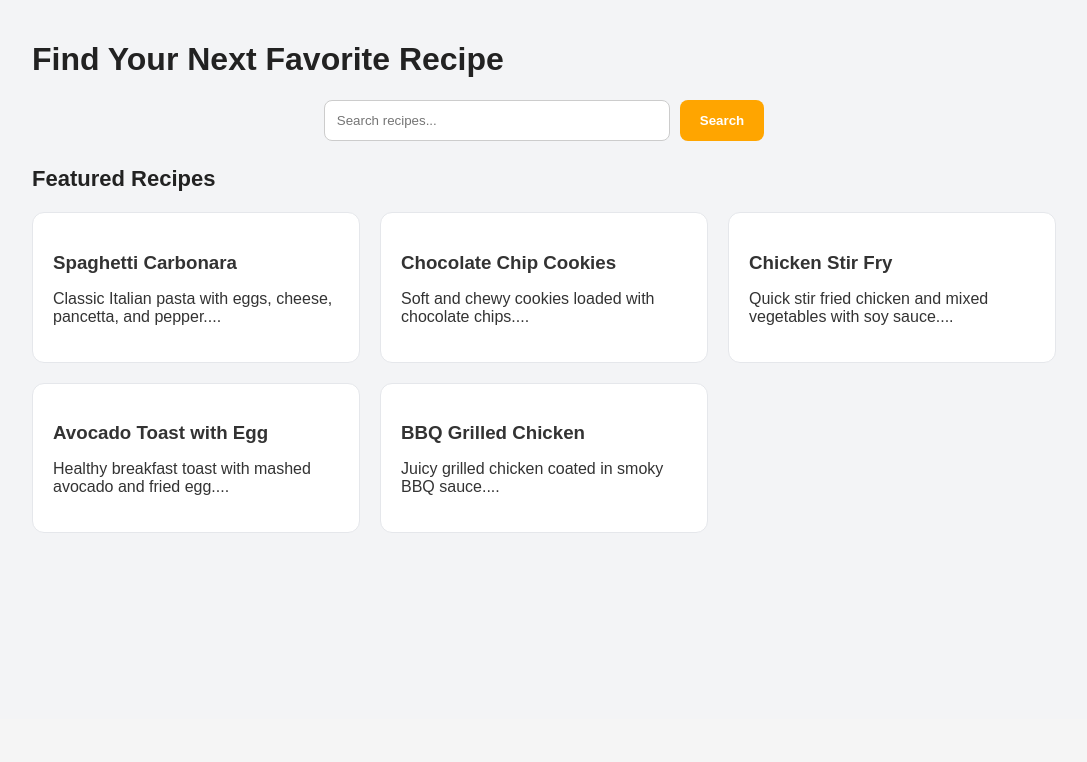
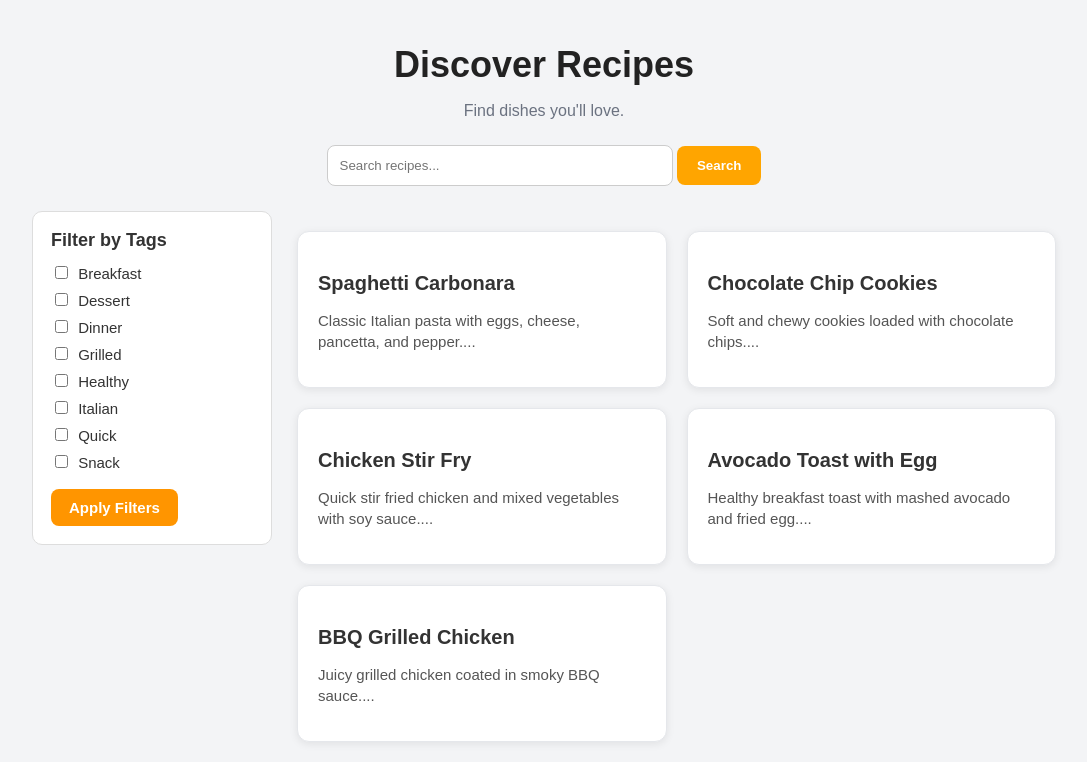
Before and after one commit to Pear312/TastyBytes, a Flask app: page / in a window 1280 px wide. Shown: the part 81-843 px from the top of the page, without its empty margins (96-1183 px from the left). Before the commit the page ends 614 px from the top, so only its background shows below. Run offline with Flask 3, Linux system fonts and the light colour scheme; data comes from the database, SQL or seed files in the repository.

Commit message:
Added Tags Filter Feature

```diff
--- a/app.py
+++ b/app.py
@@ -18,14 +18,41 @@ con = mysql.connector.connect(
 )
 
 # -----------------------------
+# GET ALL TAGS
+# -----------------------------
+def get_all_tags():
+    cursor = con.cursor(dictionary=True)
+    cursor.execute("SELECT tag_id, tag_name FROM tags ORDER BY tag_name ASC")
+    return cursor.fetchall()
+
+
+# -----------------------------
 # HOME PAGE
 # -----------------------------
 @app.route('/')
 def index():
-    cursor = con.cursor()
-    cursor.execute("SELECT recipe_id, title, description FROM recipes LIMIT 6")
+    selected = request.args.getlist("tags")
+
+    cursor = con.cursor(dictionary=True)
+
+    if selected:
+        # Filter recipes that match ANY selected tag (OR logic)
+        query = """
+            SELECT DISTINCT recipes.recipe_id, recipes.title, recipes.description
+            FROM recipes
+            JOIN recipe_tags ON recipes.recipe_id = recipe_tags.recipe_id
+            WHERE recipe_tags.tag_id IN (%s)
+            LIMIT 20
+        """ % ",".join(["%s"] * len(selected))
+        cursor.execute(query, selected)
+    else:
+        cursor.execute("SELECT recipe_id, title, description FROM recipes LIMIT 20")
+
     recipes = cursor.fetchall()
-    return render_template('index.html', recipes=recipes)
+    tags = get_all_tags()
+
+    return render_template('index.html', recipes=recipes, tags=tags, selected=selected)
+
 
 
 # -----------------------------
@@ -33,25 +60,47 @@ def index():
 # -----------------------------
 @app.route('/recipes')
 def recipes():
-    cursor = con.cursor()
-    cursor.execute("SELECT recipe_id, title, description FROM recipes")
+    selected = request.args.getlist("tags")
+    cursor = con.cursor(dictionary=True)
+
+    if selected:
+        query = """
+            SELECT DISTINCT recipes.recipe_id, recipes.title, recipes.description
+            FROM recipes
+            JOIN recipe_tags ON recipes.recipe_id = recipe_tags.recipe_id
+            WHERE recipe_tags.tag_id IN (%s)
+        """ % ",".join(["%s"] * len(selected))
+        cursor.execute(query, selected)
+    else:
+        cursor.execute("SELECT recipe_id, title, description FROM recipes")
+
     recipes = cursor.fetchall()
-    return render_template('recipe.html', recipe_list=recipes)
+    tags = get_all_tags()
+
+    return render_template(
+        'recipe.html',
+        recipe_list=recipes,
+        all_tags=tags,
+        selected_tags=selected
+    )
+
 
 
 # -----------------------------
-# SINGLE RECIPE PAGE
+# SINGLE RECIPE PAGE (VIEW RECIPE)
 # -----------------------------
 @app.route('/recipe/<int:recipe_id>')
 def recipe(recipe_id):
 
     cursor = con.cursor(dictionary=True)
 
-    # Get recipe info
+    # Main recipe info
     cursor.execute("SELECT * FROM recipes WHERE recipe_id=%s", (recipe_id,))
     recipe = cursor.fetchone()
+    if not recipe:
+        return "Recipe not found", 404
 
-    # Get ingredients
+    # Ingredients
     cursor.execute("""
         SELECT ingredients.name, recipe_ingredients.quantity AS qty
         FROM recipe_ingredients
@@ -60,7 +109,7 @@ def recipe(recipe_id):
     """, (recipe_id,))
     ingredients = cursor.fetchall()
 
-    # Get tags
+    # Tags
     cursor.execute("""
         SELECT tags.tag_name
         FROM tags
@@ -79,15 +128,15 @@ def recipe(recipe_id):
     """, (recipe_id,))
     comments = cursor.fetchall()
 
+    # Check favorite status
     user_id = session.get("user_id")
-    is_favorited = False
-
+    is_fav = False
     if user_id:
         cursor.execute("""
             SELECT * FROM favorite_recipes
             WHERE user_id=%s AND recipe_id=%s
         """, (user_id, recipe_id))
-        is_favorited = cursor.fetchone() is not None
+        is_fav = cursor.fetchone() is not None
 
     return render_template(
         'recipe.html',
@@ -95,8 +144,51 @@ def recipe(recipe_id):
         ingredients=ingredients,
         tags=tags,
         comments=comments,
-        is_favorited=is_favorited
+        is_fav=is_fav
     )
+
+# -----------------------------
+# FAVORITES PAGE (GET)
+# -----------------------------
+@app.route('/favorites')
+def favorites_page():
+
+    user_id = session.get("user_id")
+    if not user_id:
+        return redirect("/login")
+
+    selected = request.args.getlist("tags")   # selected tag filters
+    cursor = con.cursor(dictionary=True)
+
+    if selected:
+        query = """
+            SELECT DISTINCT r.recipe_id, r.title, r.description
+            FROM favorite_recipes f
+            JOIN recipes r ON f.recipe_id = r.recipe_id
+            JOIN recipe_tags rt ON r.recipe_id = rt.recipe_id
+            WHERE f.user_id = %s AND rt.tag_id IN (%s)
+        """ % ("%s", ",".join(["%s"] * len(selected)))
+
+        cursor.execute(query, [user_id] + selected)
+
+    else:
+        cursor.execute("""
+            SELECT r.recipe_id, r.title, r.description
+            FROM favorite_recipes f
+            JOIN recipes r ON f.recipe_id = r.recipe_id
+            WHERE f.user_id = %s
+        """, (user_id,))
+
+    favorites = cursor.fetchall()
+    tags = get_all_tags()
+
+    return render_template(
+        'favorites.html',
+        favorites=favorites,
+        all_tags=tags,
+        selected_tags=selected
+    )
+
 
 
 # -----------------------------
@@ -152,25 +244,6 @@ def favorite(recipe_id):
 
     return redirect(f"/recipe/{recipe_id}")
 
-# -----------------------------
-# FAVORITE RECIPES PAGE
-# -----------------------------
-@app.route('/favorites')
-def favorites():
-    user_id = session.get("user_id")
-    if not user_id:
-        return redirect("/login")
-
-    cursor = con.cursor()
-    cursor.execute("""
-        SELECT recipes.recipe_id, recipes.title, recipes.description
-        FROM favorite_recipes
-        JOIN recipes ON recipes.recipe_id = favorite_recipes.recipe_id
-        WHERE favorite_recipes.user_id=%s
-    """, (user_id,))
-    favorites = cursor.fetchall()
-
-    return render_template("favorites.html", favorites=favorites)
 
 # -----------------------------
 # REMOVE FAVORITE RECIPE
--- a/static/style.css
+++ b/static/style.css
@@ -362,3 +362,108 @@ button.btn:hover {
     width: 28px;
     height: 28px;
 }
+
+/* =============================== */
+/*          FILTER SIDEBAR         */
+/* =============================== */
+
+.recipe-layout {
+    display: grid;
+    grid-template-columns: 240px 1fr;
+    gap: 25px;
+    margin-top: 25px;
+}
+
+.filter-sidebar {
+    background: white;
+    padding: 18px;
+    border-radius: 10px;
+    border: 1px solid #ddd;
+    height: fit-content;
+}
+
+.filter-sidebar h3 {
+    margin-top: 0;
+    margin-bottom: 12px;
+    font-size: 18px;
+}
+
+.filter-item {
+    display: block;
+    margin-bottom: 8px;
+    font-size: 15px;
+}
+
+.filter-item input {
+    margin-right: 6px;
+}
+
+.filter-box {
+    background: white;
+    padding: 20px;
+    width: 200px;
+    border-radius: 8px;
+    height: fit-content;
+    box-shadow: 0 2px 8px rgba(0,0,0,0.1);
+}
+
+/* =============================== */
+/*          TAGLIST SIDEBAR         */
+/* =============================== */
+
+.tag-list {
+    display: flex;
+    flex-direction: column;
+    gap: 8px;
+    margin-bottom: 15px;
+}
+
+.tag-checkbox input {
+    margin-right: 6px;
+}
+
+.apply-btn {
+    background: #ffba00;
+    border: none;
+    padding: 8px 14px;
+    border-radius: 6px;
+    cursor: pointer;
+    color: black;
+    font-weight: 600;
+}
+
+/* =============================== */
+/*     FAVORITES RECIPE CARD       */
+/* =============================== */
+.recipe-card a {
+    text-decoration: none;
+    color: inherit;
+}
+
+.recipe-card h3 {
+    color: #333;
+    font-size: 20px;
+    font-weight: 600;
+    margin-bottom: 8px;
+}
+
+.recipe-card p {
+    color: #555;
+    font-size: 15px;
+    line-height: 1.4;
+}
+
+.recipe-card {
+    display: block;
+    background: white;
+    padding: 20px;
+    border-radius: 12px;
+    box-shadow: 0 2px 8px rgba(0,0,0,0.08);
+    position: relative;
+    transition: all 0.2s ease;
+}
+
+.recipe-card:hover {
+    transform: translateY(-3px);
+    box-shadow: 0 8px 20px rgba(0,0,0,0.12);
+}
--- a/templates/index.html
+++ b/templates/index.html
@@ -1,22 +1,47 @@
 {% extends "base.html" %}
 {% block content %}
 
-<h1 class="title">Find Your Next Favorite Recipe</h1>
+<h1 class="page-title">Discover Recipes</h1>
+<p class="subtitle">Find dishes you'll love.</p>
 
-<form class="search-bar" action="/search">
+<div class="search-bar">
+    <form action="/search">
         <input type="text" name="q" placeholder="Search recipes...">
-    <button>Search</button>
+        <button type="submit">Search</button>
     </form>
+</div>
 
-<h2 class="section-title">Featured Recipes</h2>
+<div class="recipe-layout">
 
+    <!-- FILTER SIDEBAR -->
+    <div class="filter-sidebar">
+        <h3>Filter by Tags</h3>
+
+        <form action="/" method="GET" class="filter-form">
+            {% for t in tags %}
+            <label class="filter-item">
+                <input type="checkbox"
+                       name="tags"
+                       value="{{ t.tag_id }}"
+                       {% if t.tag_id|string in selected %}checked{% endif %}>
+                {{ t.tag_name }}
+            </label>
+            {% endfor %}
+
+            <button class="btn" style="margin-top:10px;">Apply Filters</button>
+        </form>
+    </div>
+
+    <!-- RECIPE CARDS -->
     <div class="recipe-grid">
         {% for r in recipes %}
-    <a href="/recipe/{{ r[0] }}" class="recipe-card">
-        <h3>{{ r[1] }}</h3>
-        <p>{{ r[2][:80] }}...</p>
+        <a href="/recipe/{{ r.recipe_id }}" class="recipe-card">
+            <h3>{{ r.title }}</h3>
+            <p>{{ r.description[:120] }}...</p>
         </a>
         {% endfor %}
     </div>
 
+</div>
+
 {% endblock %}
```
Also changed, not shown: templates/favorites.html (+32 -13 lines), templates/recipe.html (+30 -51 lines). Lines whose indentation alone changed are shown as unchanged.
